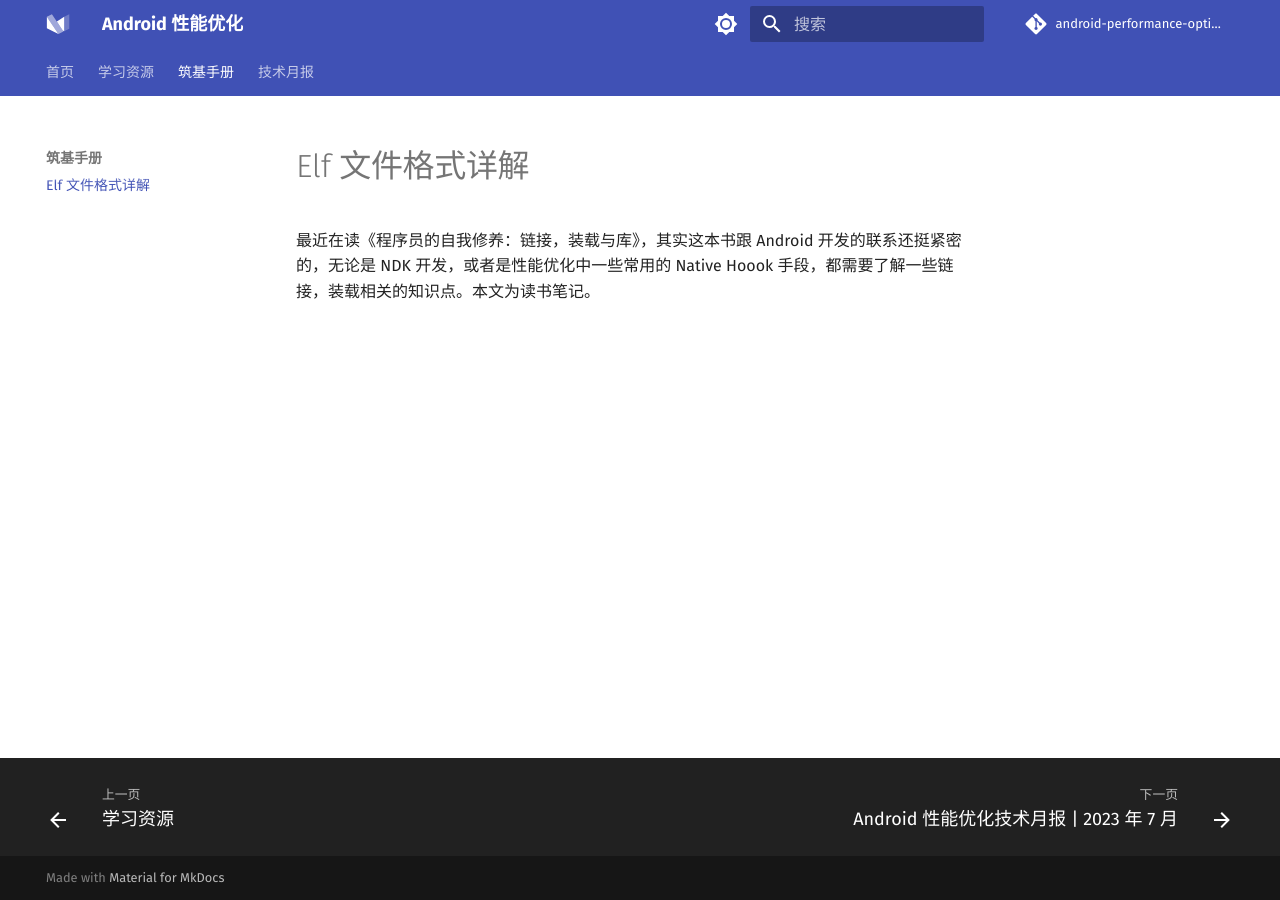
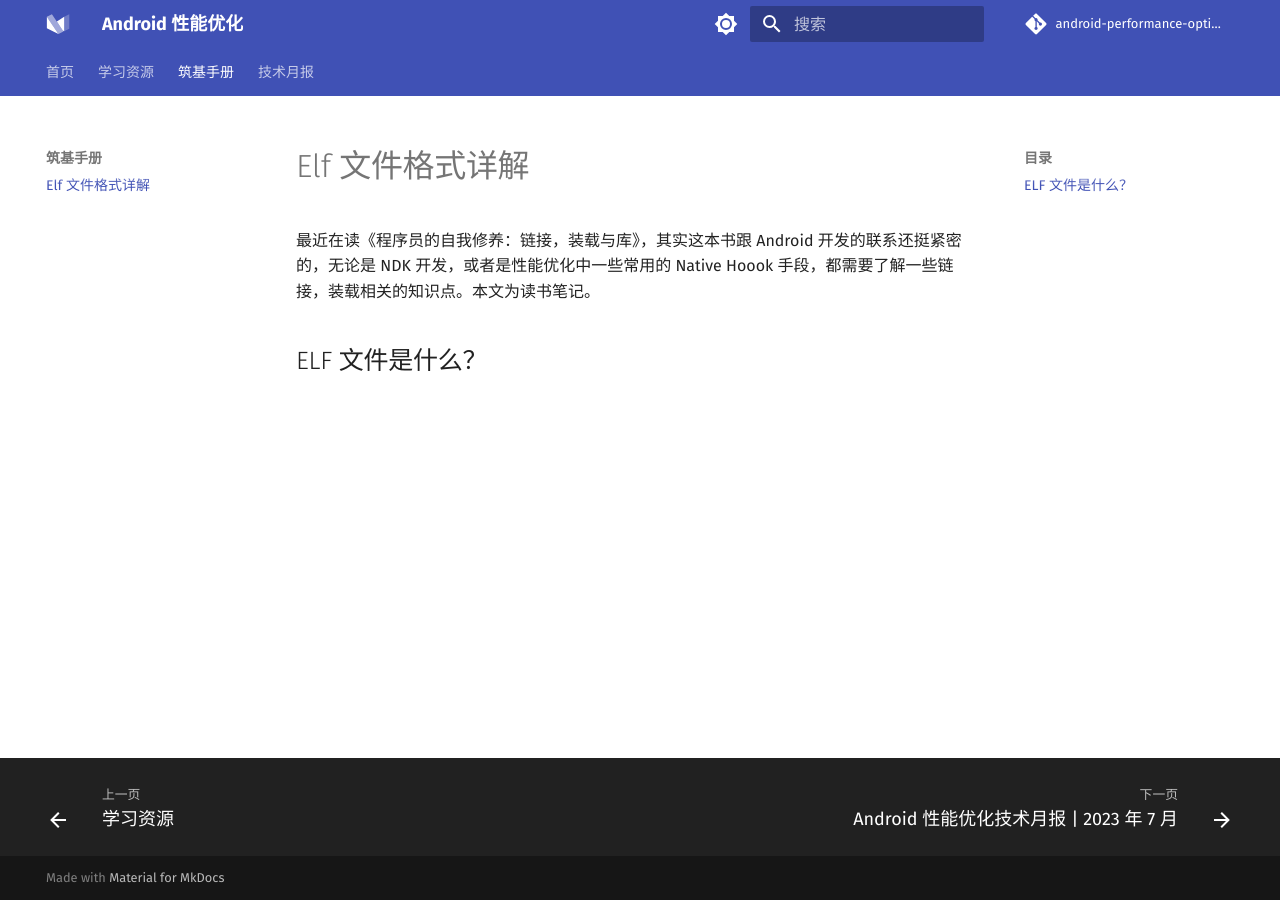
Before and after one commit to android-performance-optimization/homepage, an MkDocs documentation site: the page built from docs/foundation/elf-file-detail.md, in a window 1280 px wide. Built offline with MkDocs 1.6.1 and Material for MkDocs 9.7.7, drawn with Linux system fonts in a browser that asks for light colours; comment, search, counter and statistics services are not loaded.

Commit message:
MOD: update

```diff
--- a/docs/foundation/elf-file-detail.md
+++ b/docs/foundation/elf-file-detail.md
@@ -1,2 +1,4 @@
 # Elf 文件格式详解
 最近在读《程序员的自我修养：链接，装载与库》，其实这本书跟 Android 开发的联系还挺紧密的，无论是 NDK 开发，或者是性能优化中一些常用的 Native Hoook 手段，都需要了解一些链接，装载相关的知识点。本文为读书笔记。
+
+## ELF 文件是什么？
```
